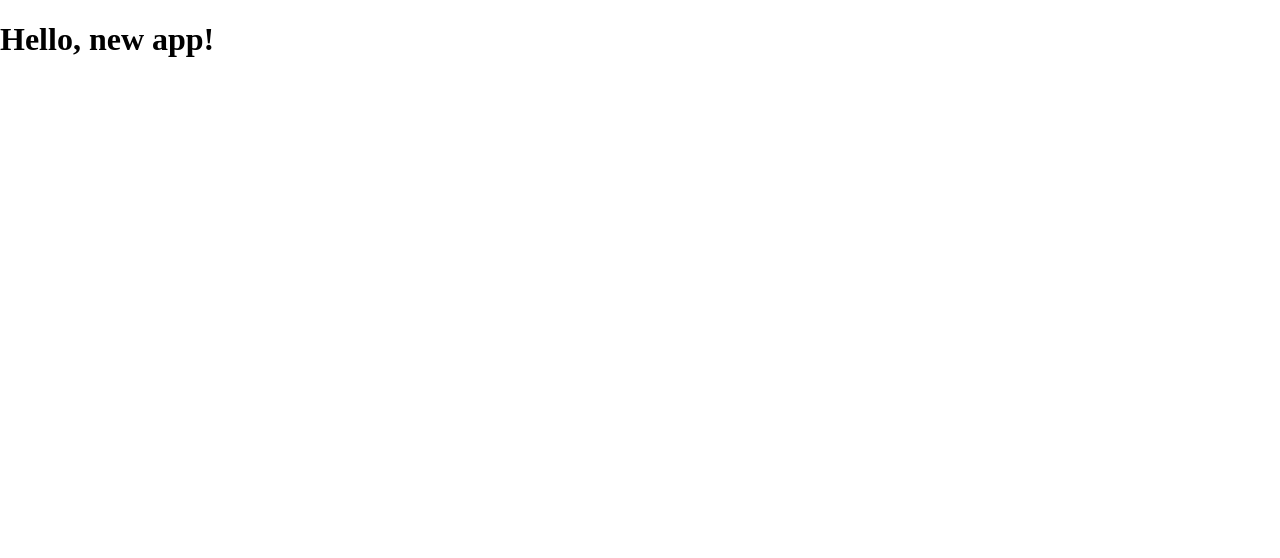
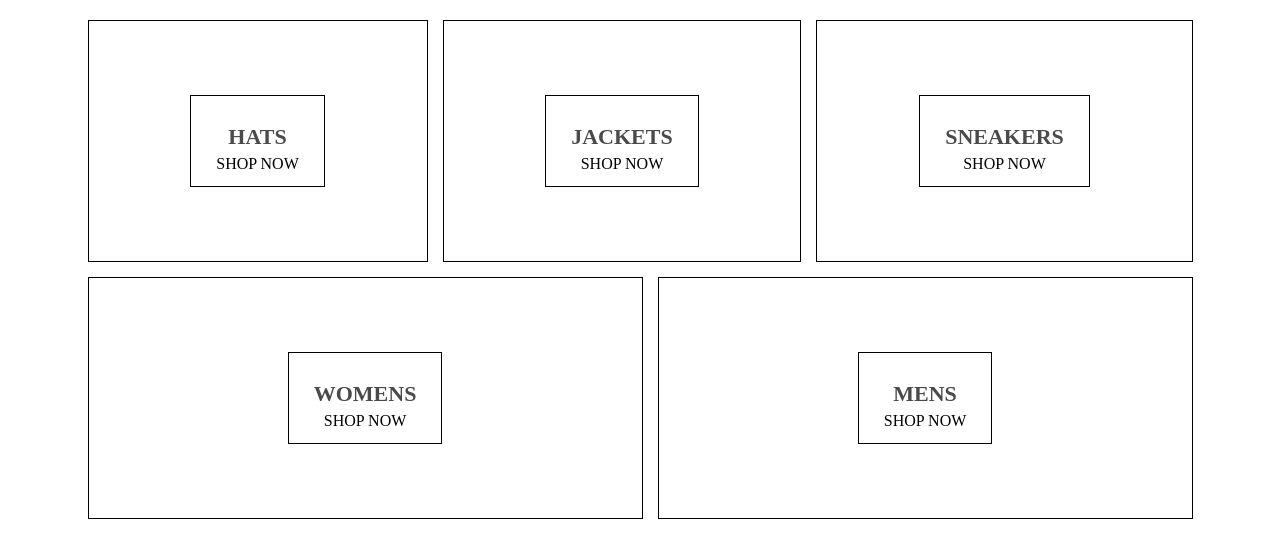
Before and after one commit to denis-fominykh/clothes-shop-react-redux, a React (Create React App) app: page / in a window 1280 px wide. Shown: the top 558 px of the page. Built offline with nearby package versions, Linux system fonts and the light colour scheme.

Commit message:
creating a homepage

```diff
--- a/src/App.js
+++ b/src/App.js
@@ -2,10 +2,12 @@
 
 import './App.scss';
 
+import HomePage from './pages/HomePage';
+
 const App = () => {
   return (
     <div className="App">
-      <h1>Hello, new app!</h1>
+      <HomePage />
     </div>
   );
 };
--- /dev/null
+++ b/src/pages/HomePage/HomePage.js
@@ -0,0 +1,44 @@
+import React from 'react';
+
+import './HomePage.scss';
+
+const HomePage = () => {
+  return (
+    <div className="homepage">
+      <div className="directory-menu">
+        <div className="menu-item">
+          <div className="content">
+            <h1 className="title">HATS</h1>
+            <span className="subtitle">SHOP NOW</span>
+          </div>
+        </div>
+        <div className="menu-item">
+          <div className="content">
+            <h1 className="title">JACKETS</h1>
+            <span className="subtitle">SHOP NOW</span>
+          </div>
+        </div>
+        <div className="menu-item">
+          <div className="content">
+            <h1 className="title">SNEAKERS</h1>
+            <span className="subtitle">SHOP NOW</span>
+          </div>
+        </div>
+        <div className="menu-item">
+          <div className="content">
+            <h1 className="title">WOMENS</h1>
+            <span className="subtitle">SHOP NOW</span>
+          </div>
+        </div>
+        <div className="menu-item">
+          <div className="content">
+            <h1 className="title">MENS</h1>
+            <span className="subtitle">SHOP NOW</span>
+          </div>
+        </div>
+      </div>
+    </div>
+  );
+};
+
+export default HomePage;
--- /dev/null
+++ b/src/pages/HomePage/HomePage.scss
@@ -0,0 +1,54 @@
+.homepage {
+  display: flex;
+  flex-direction: column;
+  align-items: center;
+  padding: 20px 80px;
+}
+
+.directory-menu {
+  width: 100%;
+  display: flex;
+  flex-wrap: wrap;
+  justify-content: space-between;
+}
+
+.menu-item {
+  min-width: 30%;
+  height: 240px;
+  flex: 1 1 auto;
+  display: flex;
+  align-items: center;
+  justify-content: center;
+  border: 1px solid black;
+  margin: 0 7.5px 15px;
+
+  &:first-child {
+    margin-right: 7.5px;
+  }
+
+  &:last-child {
+    margin-left: 7.5px;
+  }
+
+  .content {
+    height: 90px;
+    padding: 0 25px;
+    display: flex;
+    flex-direction: column;
+    align-items: center;
+    justify-content: center;
+    border: 1px solid black;
+
+    .title {
+      font-weight: bold;
+      margin-bottom: 6px;
+      font-size: 22px;
+      color: #4a4a4a;
+    }
+
+    .subtitle {
+      font-weight: lighter;
+      font-size: 16px;
+    }
+  }
+}
--- /dev/null
+++ b/src/pages/HomePage/index.js
@@ -0,0 +1,3 @@
+import HomePage from './HomePage';
+
+export default HomePage;
```
